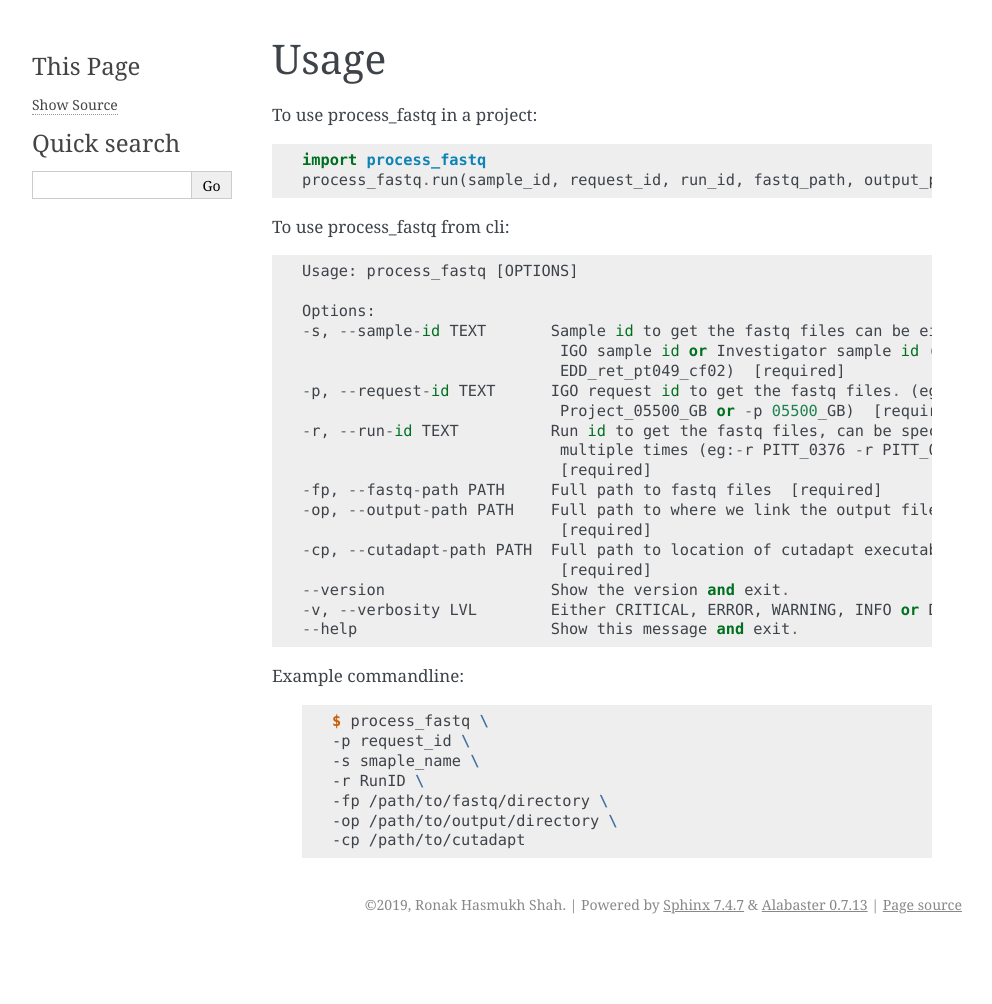
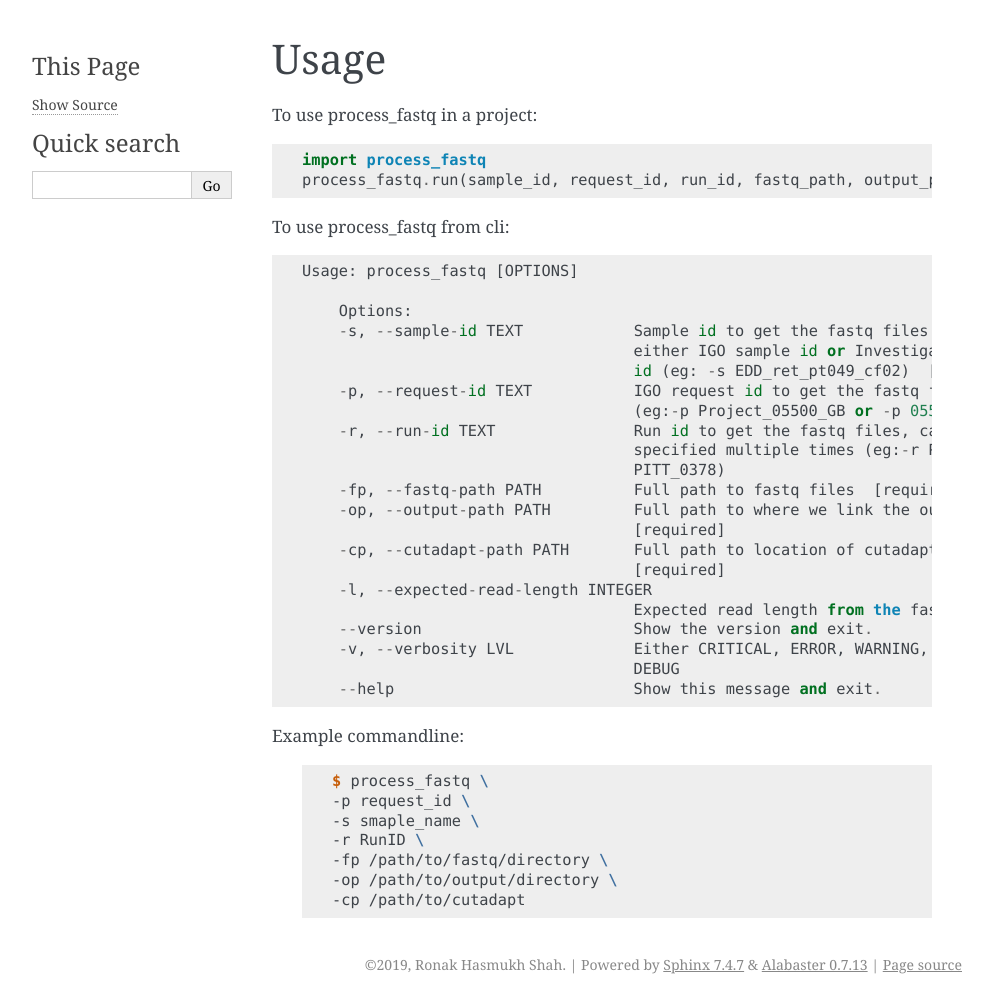
Before and after one commit to rhshah/process_fastq, a Sphinx documentation site: the page built from docs/usage.rst, in a window 1280 px wide. Shown: the whole page, without its empty margins (148-1140 px from the left). Built offline with Sphinx 7.4.7, drawn with Linux system fonts in a browser that asks for light colours; pages that are not in the unit, such as notebooks, are missing from menus; before the commit the page ends 944 px from its top, so only the background shows below that.

Commit message:
Update usage.rst

```diff
--- a/docs/usage.rst
+++ b/docs/usage.rst
@@ -11,24 +11,26 @@ To use process_fastq from cli::
 
     Usage: process_fastq [OPTIONS]
 
-    Options:
-    -s, --sample-id TEXT       Sample id to get the fastq files can be either
-                                IGO sample id or Investigator sample id (eg: -s
-                                EDD_ret_pt049_cf02)  [required]
-    -p, --request-id TEXT      IGO request id to get the fastq files. (eg:-p
-                                Project_05500_GB or -p 05500_GB)  [required]
-    -r, --run-id TEXT          Run id to get the fastq files, can be specified
-                                multiple times (eg:-r PITT_0376 -r PITT_0378)
-                                [required]
-    -fp, --fastq-path PATH     Full path to fastq files  [required]
-    -op, --output-path PATH    Full path to where we link the output files
-                                [required]
-    -cp, --cutadapt-path PATH  Full path to location of cutadapt executable
-                                [required]
-    --version                  Show the version and exit.
-    -v, --verbosity LVL        Either CRITICAL, ERROR, WARNING, INFO or DEBUG
-    --help                     Show this message and exit.
-
+        Options:
+        -s, --sample-id TEXT            Sample id to get the fastq files can be
+                                        either IGO sample id or Investigator sample
+                                        id (eg: -s EDD_ret_pt049_cf02)  [required]
+        -p, --request-id TEXT           IGO request id to get the fastq files.
+                                        (eg:-p Project_05500_GB or -p 05500_GB)
+        -r, --run-id TEXT               Run id to get the fastq files, can be
+                                        specified multiple times (eg:-r PITT_0376 -r
+                                        PITT_0378)
+        -fp, --fastq-path PATH          Full path to fastq files  [required]
+        -op, --output-path PATH         Full path to where we link the output files
+                                        [required]
+        -cp, --cutadapt-path PATH       Full path to location of cutadapt executable
+                                        [required]
+        -l, --expected-read-length INTEGER
+                                        Expected read length from the fastq file
+        --version                       Show the version and exit.
+        -v, --verbosity LVL             Either CRITICAL, ERROR, WARNING, INFO or
+                                        DEBUG
+        --help                          Show this message and exit.
 
 Example commandline:
 
```
